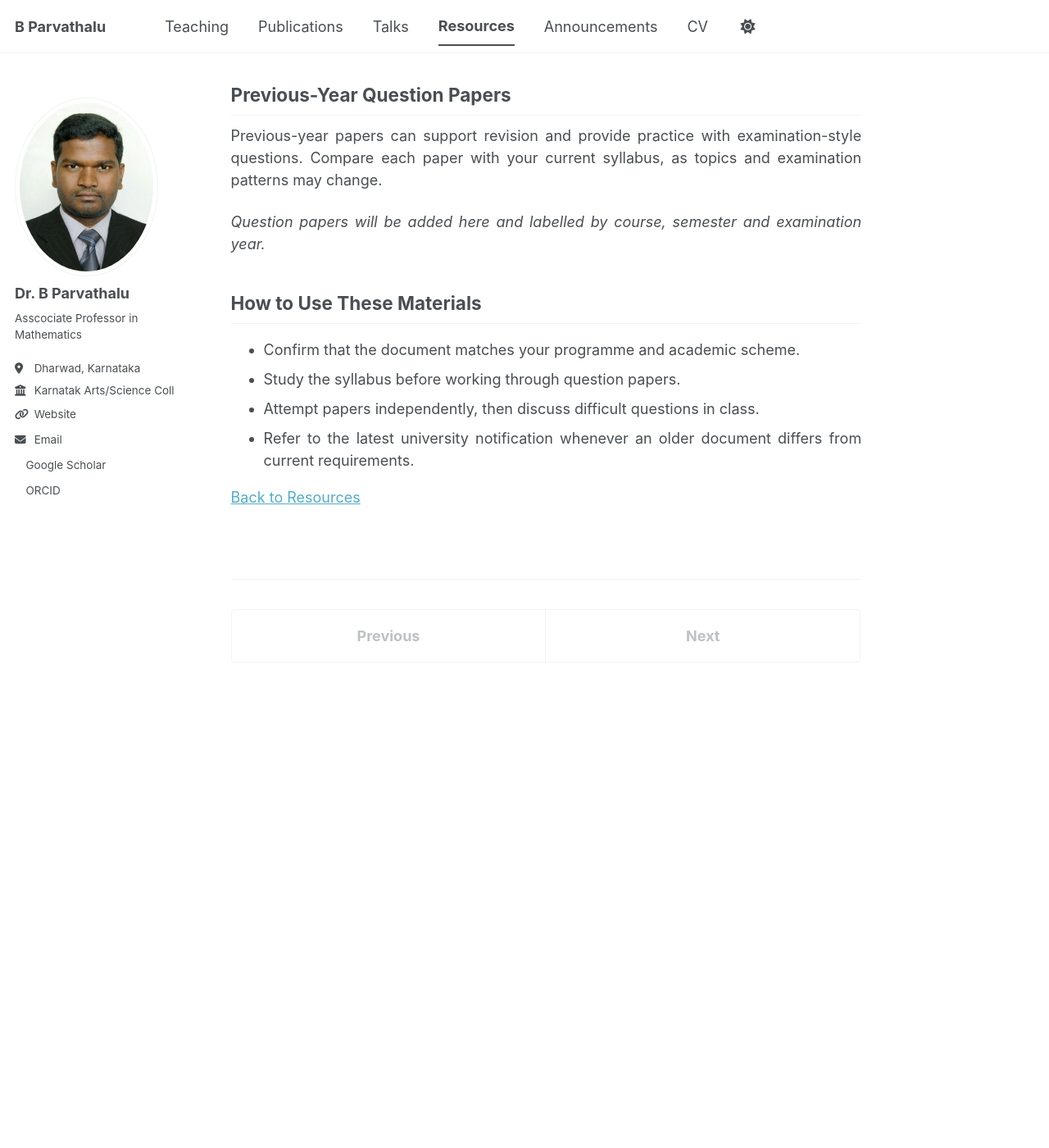
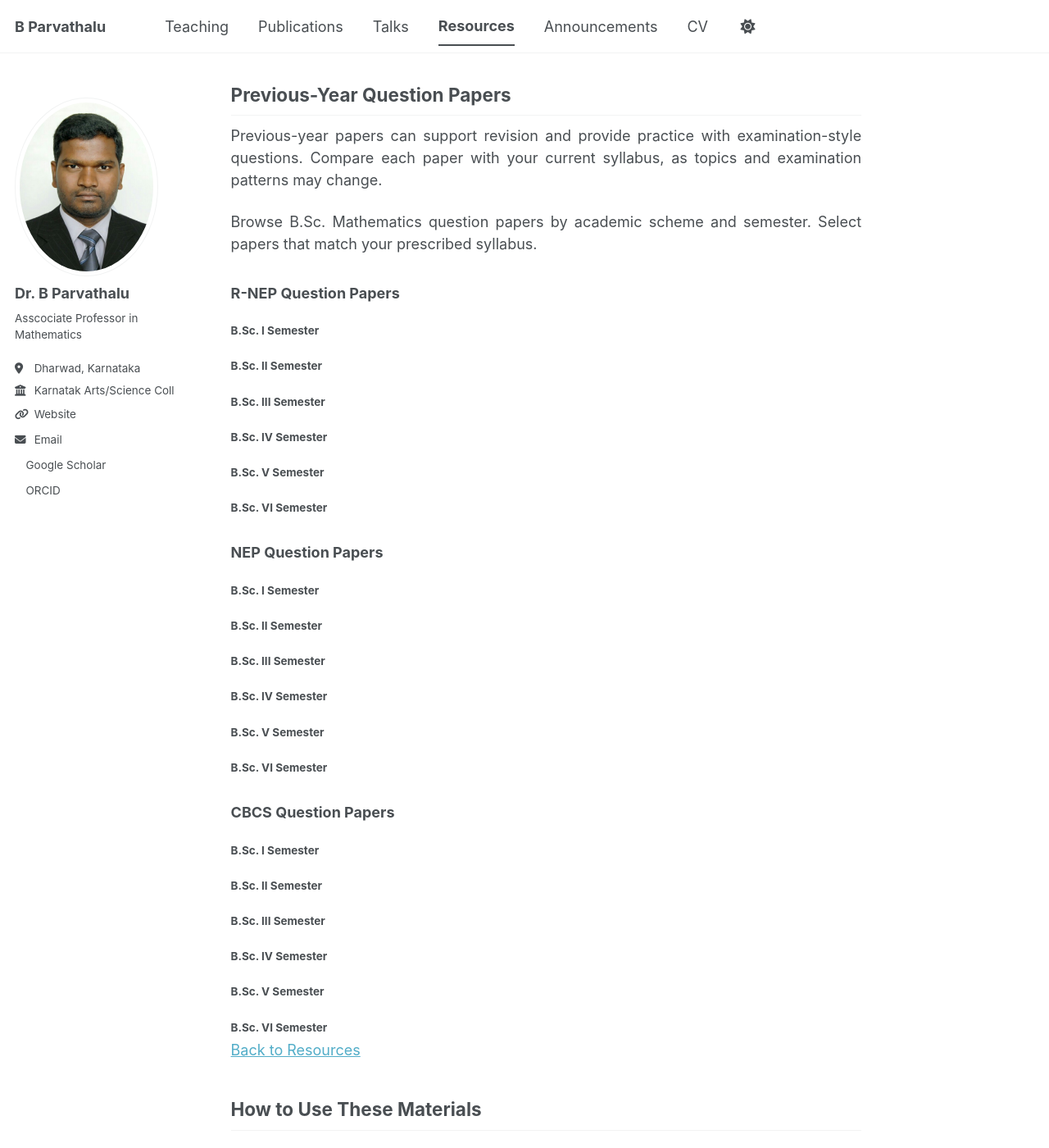
Before and after one commit to drbp-kcd/drbp-kcd.github.io, a Jekyll site: the page built from _resources/karnatak-university.md, in a window 1280 px wide and 1400 px high, scrolled down 1266 px. Shown: the whole window at 82% size. Built offline with Jekyll 4.4.1, drawn with Linux system fonts in a browser that asks for light colours; a style sheet for code colours, icons or effects is not loaded; before the commit the page ends 2074 px from its top, so only the background shows below that.

Commit message:
Update karnatak-university.md

```diff
--- a/_resources/karnatak-university.md
+++ b/_resources/karnatak-university.md
@@ -58,11 +58,128 @@ B.Sc. Mathematics syllabus effective from the academic year
 
 Previous-year papers can support revision and provide practice with examination-style questions. Compare each paper with your current syllabus, as topics and examination patterns may change.
 
-*Question papers will be added here and labelled by course, semester and examination year.*
+Browse B.Sc. Mathematics question papers by academic scheme and
+semester. Select papers that match your prescribed syllabus.
+
+### R-NEP Question Papers
+
+#### B.Sc. I Semester
+
+<!--
+- [Course title — Month Year (PDF)]({{ '/files/resources/kud/question-papers/r-nep/semester-1/course-name-year.pdf' | relative_url }})
+-->
+
+#### B.Sc. II Semester
+
+<!--
+- [Course title — Month Year (PDF)]({{ '/files/resources/kud/question-papers/r-nep/semester-2/course-name-year.pdf' | relative_url }})
+-->
+
+#### B.Sc. III Semester
+
+<!--
+- [Course title — Month Year (PDF)]({{ '/files/resources/kud/question-papers/r-nep/semester-3/course-name-year.pdf' | relative_url }})
+-->
+
+#### B.Sc. IV Semester
+
+<!--
+- [Course title — Month Year (PDF)]({{ '/files/resources/kud/question-papers/r-nep/semester-4/course-name-year.pdf' | relative_url }})
+-->
+
+#### B.Sc. V Semester
+
+<!--
+- [Course title — Month Year (PDF)]({{ '/files/resources/kud/question-papers/r-nep/semester-5/course-name-year.pdf' | relative_url }})
+-->
+
+#### B.Sc. VI Semester
+
+<!--
+- [Course title — Month Year (PDF)]({{ '/files/resources/kud/question-papers/r-nep/semester-6/course-name-year.pdf' | relative_url }})
+-->
+
+### NEP Question Papers
+
+#### B.Sc. I Semester
+
+<!--
+- [Course title — Month Year (PDF)]({{ '/files/resources/kud/question-papers/nep/semester-1/course-name-year.pdf' | relative_url }})
+-->
+
+#### B.Sc. II Semester
+
+<!--
+- [Course title — Month Year (PDF)]({{ '/files/resources/kud/question-papers/nep/semester-2/course-name-year.pdf' | relative_url }})
+-->
+
+#### B.Sc. III Semester
+
+<!--
+- [Course title — Month Year (PDF)]({{ '/files/resources/kud/question-papers/nep/semester-3/course-name-year.pdf' | relative_url }})
+-->
+
+#### B.Sc. IV Semester
+
+<!--
+- [Course title — Month Year (PDF)]({{ '/files/resources/kud/question-papers/nep/semester-4/course-name-year.pdf' | relative_url }})
+-->
+
+#### B.Sc. V Semester
+
+<!--
+- [Course title — Month Year (PDF)]({{ '/files/resources/kud/question-papers/nep/semester-5/course-name-year.pdf' | relative_url }})
+-->
+
+#### B.Sc. VI Semester
+
+<!--
+- [Course title — Month Year (PDF)]({{ '/files/resources/kud/question-papers/nep/semester-6/course-name-year.pdf' | relative_url }})
+-->
+
+### CBCS Question Papers
+
+#### B.Sc. I Semester
+
+<!--
+- [Course title — Month Year (PDF)]({{ '/files/resources/kud/question-papers/cbcs/semester-1/course-name-year.pdf' | relative_url }})
+-->
+
+#### B.Sc. II Semester
+
+<!--
+- [Course title — Month Year (PDF)]({{ '/files/resources/kud/question-papers/cbcs/semester-2/course-name-year.pdf' | relative_url }})
+-->
+
+#### B.Sc. III Semester
+
+<!--
+- [Course title — Month Year (PDF)]({{ '/files/resources/kud/question-papers/cbcs/semester-3/course-name-year.pdf' | relative_url }})
+-->
+
+#### B.Sc. IV Semester
+
+<!--
+- [Course title — Month Year (PDF)]({{ '/files/resources/kud/question-papers/cbcs/semester-4/course-name-year.pdf' | relative_url }})
+-->
+
+#### B.Sc. V Semester
+
+<!--
+- [Course title — Month Year (PDF)]({{ '/files/resources/kud/question-papers/cbcs/semester-5/course-name-year.pdf' | relative_url }})
+-->
+
+#### B.Sc. VI Semester
+
+<!--
+- [Course title — Month Year (PDF)]({{ '/files/resources/kud/question-papers/cbcs/semester-6/course-name-year.pdf' | relative_url }})
+-->
 
 <!-- Add one link for each uploaded question paper.
 - [Course title — semester — examination month and year]({{ '/files/resources/kud/previous-year-question-paper.pdf' | relative_url }})
 -->
+
+[Back to Resources]({{ '/resources/' | relative_url }})
 
 ## How to Use These Materials
 
```
